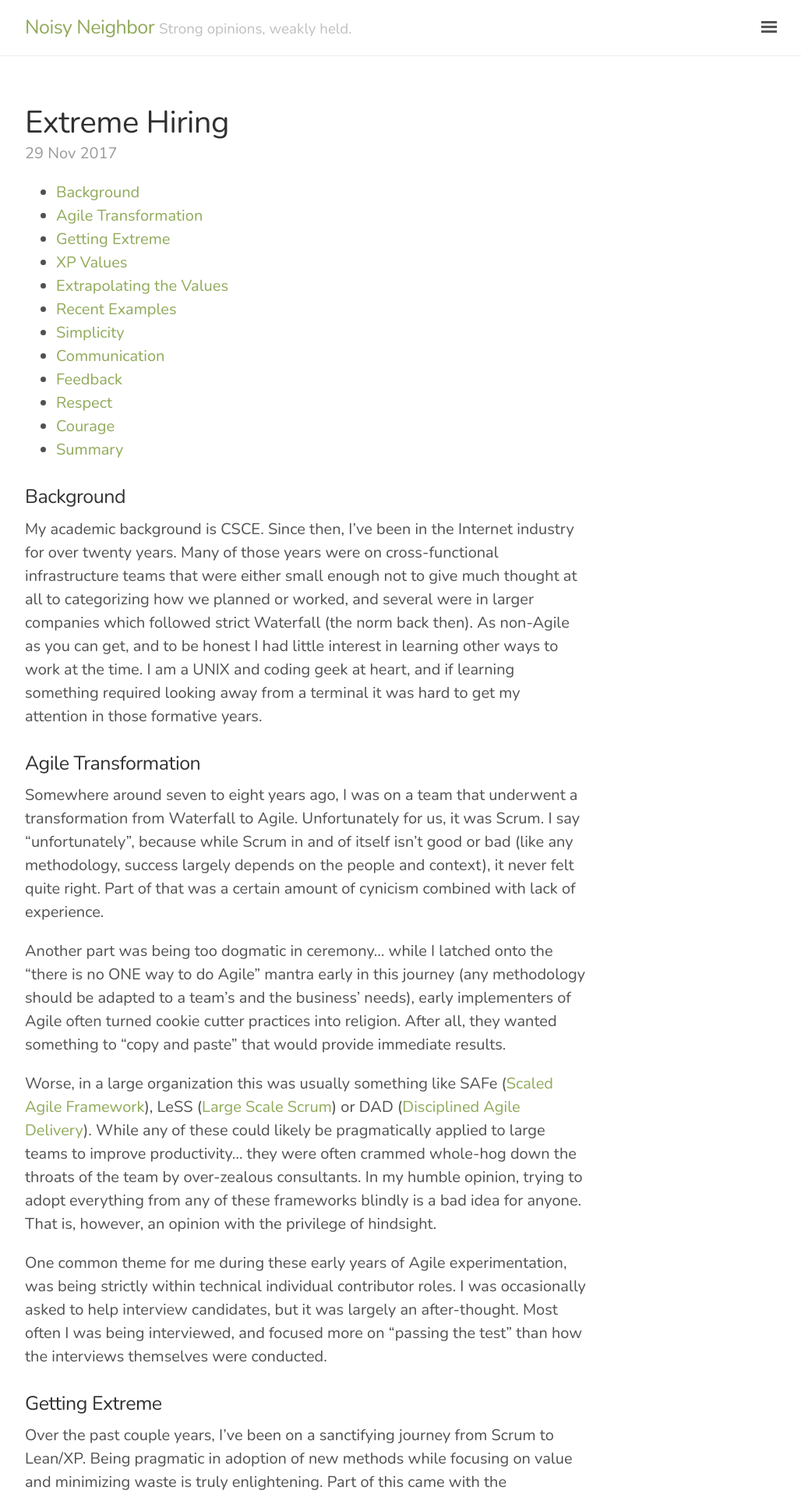
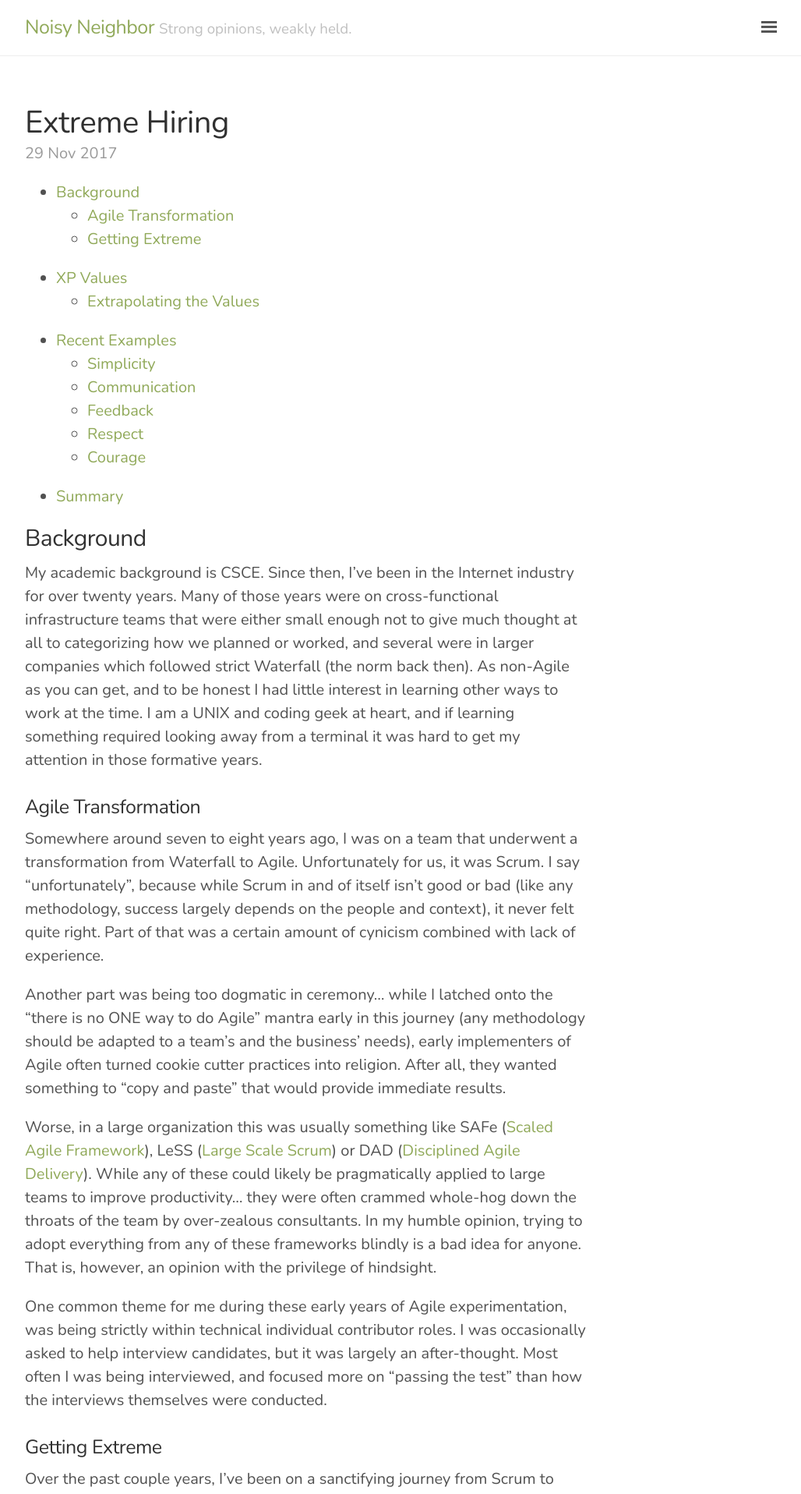
Before and after one commit to deadlysyn/blog, a Jekyll site: the page built from _posts/2017-11-29-extreme-hiring.md, in a window 1280 px wide. Shown: the top 1916 px of the page at 78% size, without its empty margins (248-1276 px from the left). Built offline with Jekyll 4.4.1, drawn with Linux system fonts in a browser that asks for light colours.

Commit message:
update headings for better TOC

```diff
--- a/_posts/2017-11-29-extreme-hiring.md
+++ b/_posts/2017-11-29-extreme-hiring.md
@@ -7,7 +7,7 @@ category: blog
 * TOC
 {:toc}
 
-### Background
+## Background
 
 My academic background is CSCE.  Since then, I've been in the Internet industry for over twenty years.  Many of those years were on cross-functional infrastructure teams that were either small enough not to give much thought at all to categorizing how we planned or worked, and several were in larger companies which followed strict Waterfall (the norm back then).  As non-Agile as you can get, and to be honest I had little interest in learning other ways to work at the time.  I am a UNIX and coding geek at heart, and if learning something required looking away from a terminal it was hard to get my attention in those formative years.
 
@@ -29,7 +29,7 @@ If you've been engaged in intergalactic travel over the past decade and not hear
 
 For the purpose of this post, we only need to understand one XP concept...
 
-### XP Values
+## XP Values
 
 XP practices center around a set of shared values.  The key thought is that, by taking these values to heart and letting them guide our daily practices, we can both pragmatically apply the common patterns (TDD, incremental design, continuous feedback, etc.) and invent new patterns when needed.  It is this pragmatism that initially sold me on XP.
 
@@ -49,7 +49,7 @@ Partially because of needing to directly drive the hiring process, and partially
 
 There is a lot of welcome buzz around diversity and fairness of late, a large part of which is how companies acquire talent...  Many companies struggling with this already have engineering teams, many of which practice XP in some form.  With that in mind, let's see how the XP values (as a convenient starting point already familiar to many) can help improve the hiring process.
 
-### Recent Examples
+## Recent Examples
 
 While the values speak very well for themselves (a nod to the wisdom of those who helped chose them), I wanted to take a quick tour through a recent job search and give concrete examples where the presence of practices inspired by XP values caused delight, or the absence of such practices caused something else entirely.
 
@@ -109,7 +109,7 @@ In XP, courage takes many forms...  one of which is the willingness not to becom
 
 In hiring, this also takes many forms...  so I'll give one important example -- honestly communicate bad news quickly.  Don't put off communicating bad news because it's hard.  Waiting is harder for the candidate.  Don't wait until you've interviewed a handful of candidates to ensure you have better options.  Have clear evaluation criteria, and if someone doesn't meet them, say so.  No need for more examples here, I've described one already in _Communication_ above.  When you have something to do that seems hard, be courageous.
 
-### Summary
+## Summary
 
 None of these principles are rocket science.  That's what makes them so appealing.  They are easy to understand, but take a lifetime of practice to consistently apply.  Just like XP, you don't have to adopt all of them...any can help.  Pick one that will have the most impact, practice until it is second nature, then pick the next most impactful.  Track progress, and strive to improve.  Hold one another accountable.
 
```
